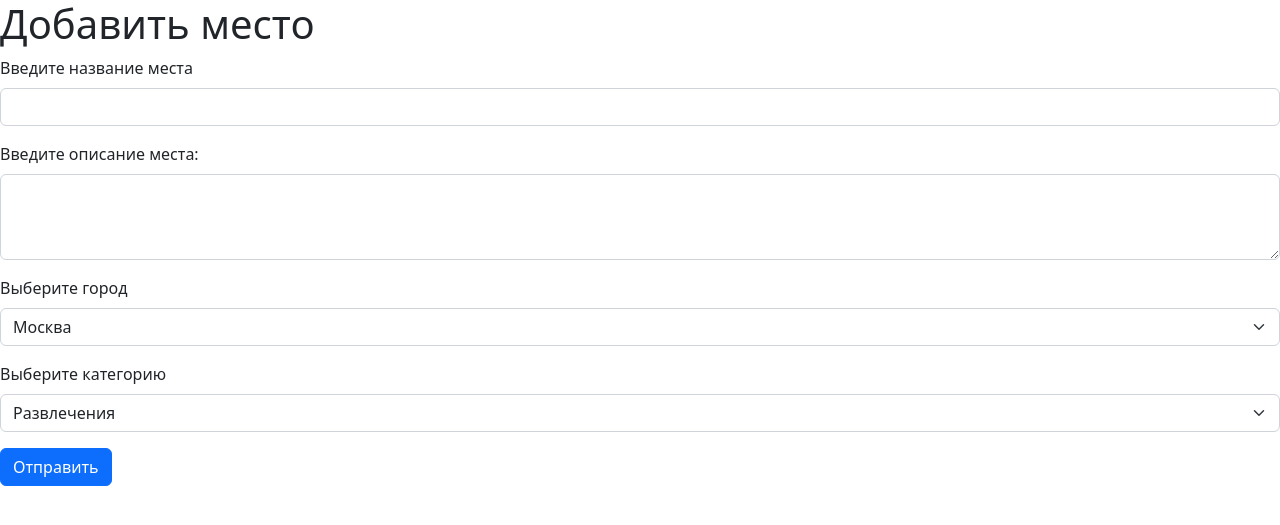
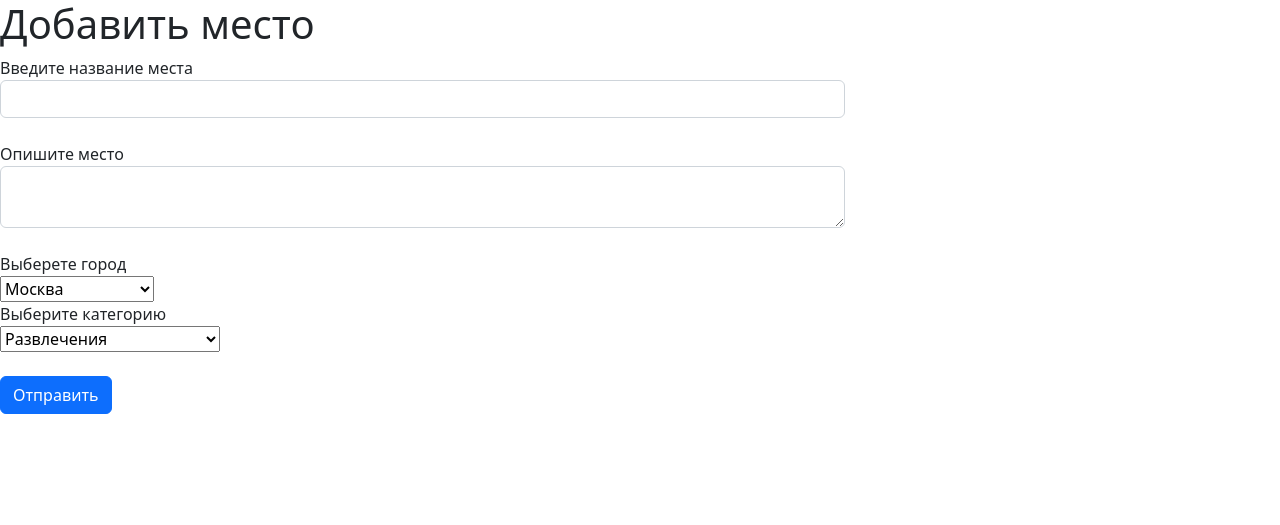
Before and after one commit to MikhailKorotkov1992/allabouttravel, a Flask app: page /add_place in a window 1280 px wide. Shown: the top 525 px of the page. Run offline with Flask 2, Linux system fonts and the light colour scheme; data comes from the database, SQL or seed files in the repository; both versions use the stored data as it was after the commit.

Commit message:
Добавил форму для добавления места в БД (#4)

```diff
--- a/allabouttravel_app/__init__.py
+++ b/allabouttravel_app/__init__.py
@@ -1,7 +1,8 @@
 import logging
-from flask import Flask, render_template, request, url_for, redirect
+from flask import Flask, render_template, url_for, redirect
 
-from allabouttravel_app.models import db, Category, Place, City
+from allabouttravel_app.models import db, Place, City, Category
+from allabouttravel_app.forms import AddPlaceForm
 
 logging.basicConfig(filename='app.log', level=logging.INFO)
 logger = logging.getLogger(__name__)
@@ -18,25 +19,21 @@ def create_app():
 
     @app.route('/add_place', methods=['POST', 'GET'])
     def add_place():
-        try:
-            cities = City.query.all()
-            categories = Category.query.all()
-        except:
-            print('Ошибка при чтении из БД')
-        if request.method == 'POST':
-            title = request.form.get('place_name')
-            description = request.form.get('description')
+        form = AddPlaceForm()
+        form.select_city.choices = [(city.id, city.title) for city in City.query.all()]
+        form.select_category.choices = [(cat.id, cat.title) for cat in Category.query.all()]
+
+        if form.validate_on_submit():
             try:
-                city = City.query.filter_by(title=request.form.get('city')).first()
-                category = Category.query.filter_by(title=request.form.get('category')).first()
-                place = Place(title=title, description=description, city_id=city.id, category_id=category.id)
+                place = Place(title=form.place_name.data, description=form.description.data,
+                              city_id=form.select_city.data, category_id=form.select_category.data)
                 db.session.add(place)
                 db.session.commit()
-                return(redirect(url_for('index')))
-            except:
+            except Exception as e:
                 db.session.rollback()
-                logger.exception('exception')
+                logger.exception(e)
+            return redirect(url_for('index'))
 
-        return render_template('add_place.html', title='Добавить место', cities=cities, categories=categories)
+        return render_template('add_place.html', title='Добавить место', form=form)
 
     return app
--- a/allabouttravel_app/config.py
+++ b/allabouttravel_app/config.py
@@ -2,4 +2,7 @@ import os
 
 basedir = os.path.dirname(__file__)
 
-SQLALCHEMY_DATABASE_URI = 'sqlite:///' + os.path.join(basedir, '..', 'allabouttravel.db')
+SQLALCHEMY_DATABASE_URI = 'sqlite:///' + os.path.join(
+                           basedir, '..', 'allabouttravel.db')
+
+SECRET_KEY = 'fsdfdvcxvdgfdfbvcbnnfgnffngnfgnfbv'
--- /dev/null
+++ b/allabouttravel_app/forms.py
@@ -0,0 +1,11 @@
+from flask_wtf import FlaskForm
+from wtforms import StringField, TextAreaField, SubmitField, SelectField
+from wtforms.validators import DataRequired
+
+
+class AddPlaceForm(FlaskForm):
+    place_name = StringField('Введите название места', validators=[DataRequired()], render_kw={'class': 'form-control'})
+    description = TextAreaField('Опишите место', validators=[DataRequired()], render_kw={'class': 'form-control'})
+    select_city = SelectField('Выберете город', coerce=str)
+    select_category = SelectField('Выберите категорию', coerce=str)
+    submit = SubmitField('Отправить', render_kw={'class': 'btn btn-primary'})
--- a/allabouttravel_app/templates/add_place.html
+++ b/allabouttravel_app/templates/add_place.html
@@ -3,30 +3,30 @@
 {% block content %}
 {{ super() }}
 <form action="{{url_for('add_place')}}" method="POST">
-    <div class="mb-3">
-        <label for="place_name" class="form-label">Введите название места</label>
-        <input type="text" class="form-control" id="place_name" name="place_name">
+   <div class="row">
+    <div class="col-8">
+        {% with messages = get_flashed_messages() %}
+            {% if messages %}
+            <div class="alert alert-warning" role="alert">
+                {% for message in messages %}
+                    {{ message }}<br>
+                {% endfor %}
+            </div>
+            {% endif %}
+        {% endwith %}
+        {{ form.hidden_tag() }}
+        {% for field in form if field.name not in ['csrf_token', 'submit'] %}
+            <div>
+                {{ field.label }}<br>
+                {{ field() }}<br>
+            </div>
+        {% endfor %}
+        <br>
+        <div>
+            {{ form.submit() }}
+        </div>
+        </form>
     </div>
-    <div class="mb-3">
-        <label for="place_description" class="form-label">Введите описание места:</label>
-        <textarea class="form-control" id="place_description" rows="3" name="description"></textarea>
-    </div>
-    <div class="mb-3">
-        <label for="select_сountry" class="form-label">Выберите город</label>
-        <select id="select_country" class="form-select" name="city">
-            {% for city in cities %}
-            <option>{{ city }}</option>
-            {% endfor %}
-        </select>
-    </div>
-    <div class="mb-3">
-        <label for="select_category" class="form-label">Выберите категорию</label>
-        <select id="select_category" class="form-select" name="category">
-            {% for category in categories %}
-            <option>{{ category.title }}</option>
-            {% endfor %}
-        </select>
-    </div>
-    <button type="submit" class="btn btn-primary">Отправить</button>
-  </form>
+   </div>
+</form>
 {% endblock %}
--- a/requirements.txt
+++ b/requirements.txt
@@ -3,6 +3,7 @@ colorama==0.4.4
 flake8==4.0.1
 Flask==2.1.2
 Flask-SQLAlchemy==2.5.1
+Flask-WTF==1.0.1
 greenlet==1.1.2
 itsdangerous==2.1.2
 Jinja2==3.1.2
@@ -12,3 +13,4 @@ pycodestyle==2.8.0
 pyflakes==2.4.0
 SQLAlchemy==1.4.37
 Werkzeug==2.1.2
+WTForms==3.0.1
```
Also changed, not shown: allabouttravel.db.
